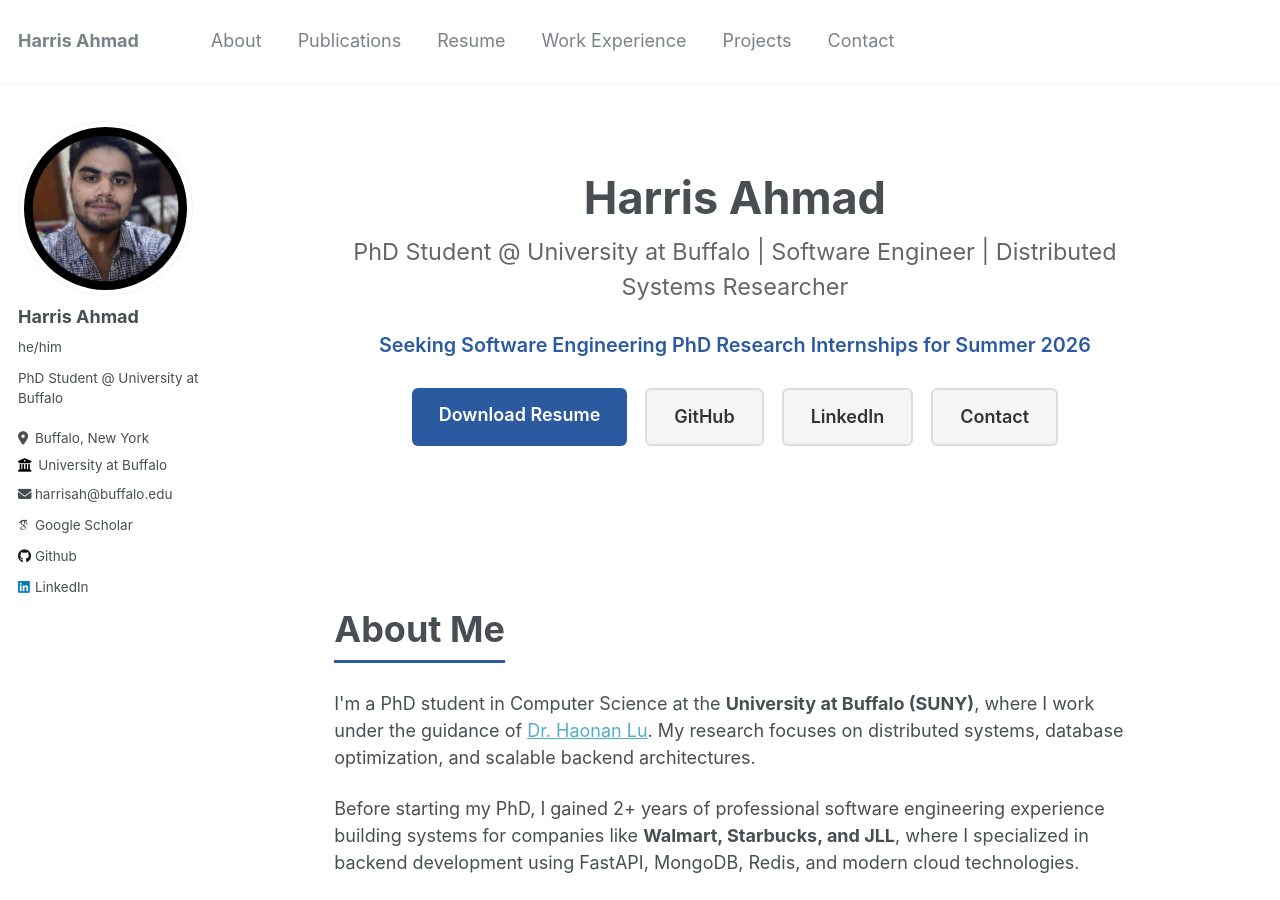
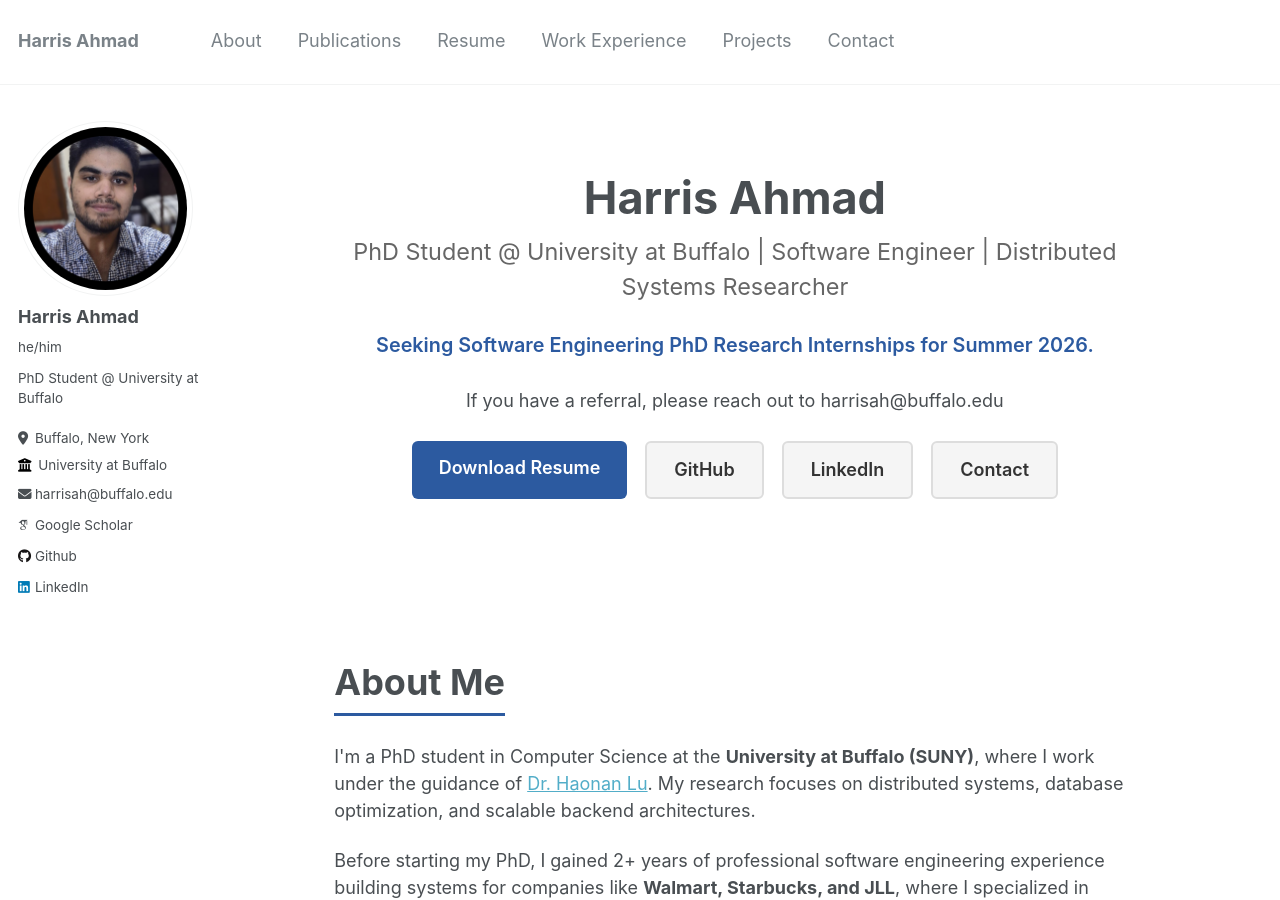
Before and after one commit to harris-ahmad/harris-ahmad.github.io, a Jekyll site: the page built from _pages/about.md, in a window 1280 px wide and 900 px high. Built offline with Jekyll 4.4.1, drawn with Linux system fonts in a browser that asks for light colours; some web fonts are replaced.

Commit message:
updated hero section

```diff
--- a/_pages/about.md
+++ b/_pages/about.md
@@ -248,7 +248,8 @@ redirect_from:
 <div class="hero-section">
   <h1>Harris Ahmad</h1>
   <p class="tagline">PhD Student @ University at Buffalo | Software Engineer | Distributed Systems Researcher</p>
-  <p style="font-size: 1.1rem; color: #2c5aa0; font-weight: 600; margin-top: 0.5rem;">Seeking Software Engineering PhD Research Internships for Summer 2026</p>
+  <p style="font-size: 1.1rem; color: #2c5aa0; font-weight: 600; margin-top: 0.5rem;">Seeking Software Engineering PhD Research Internships for Summer 2026.</p><p>If you have a referral, please
+  reach out to harrisah@buffalo.edu</p>
 
   <div class="hero-buttons">
     <a href="/files/Final_Resume-3.pdf" class="btn-primary" target="_blank">Download Resume</a>
```
